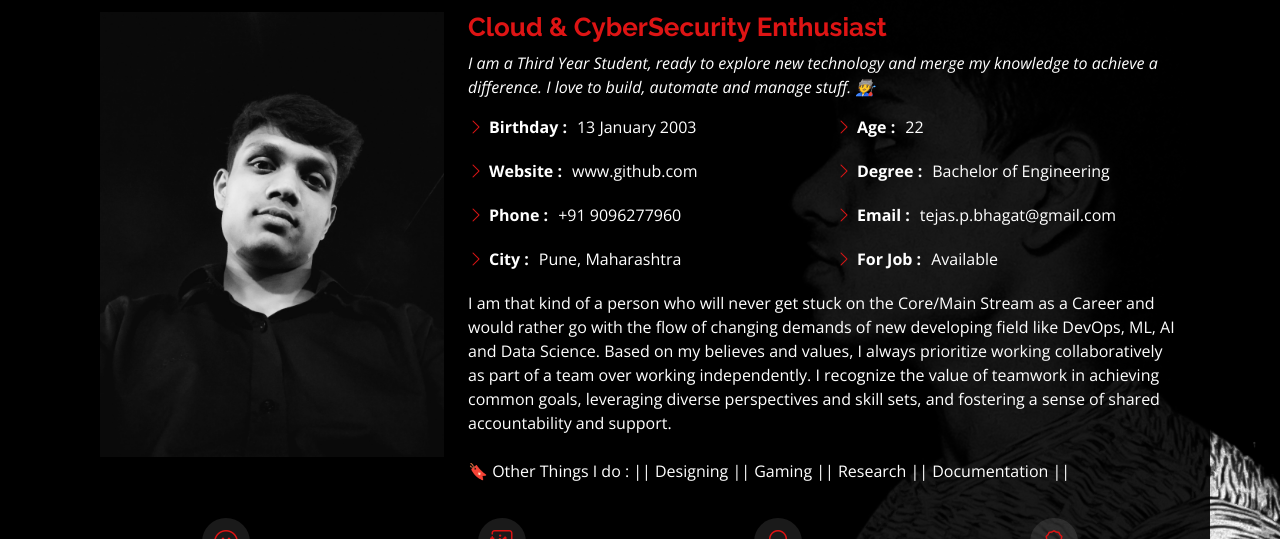
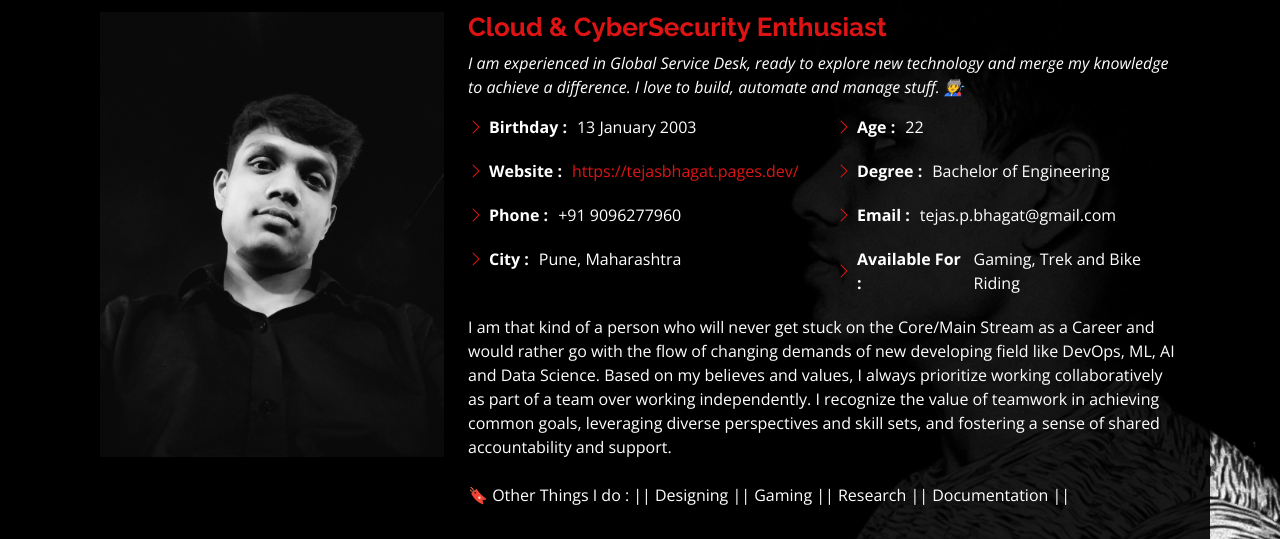
Before and after one commit to TejasPBhagat/portfolio, a plain HTML site: page index.html in a window 1280 px wide. Both pictures are taken after a click on the link "About". Shown: the part 201-740 px from the top of the page. Drawn offline with nearby package versions, Linux system fonts and the light colour scheme.

Commit message:
Updated interest-goals
Updated the errors in English

```diff
--- a/index.html
+++ b/index.html
@@ -38,7 +38,7 @@
       <h1><a href="index.html">Tejas Bhagat</a></h1>
       <!-- Uncomment below if you prefer to use an image logo -->
       <!-- <a href="index.html" class="mr-auto"><img src="assets/img/logo.png" alt="" class="img-fluid"></a> -->
-      <h2>I'm a passionate about <span>Cloud Security</span> and <span> Ethical Hacking</span> </h2>
+      <h2>I'm passionate about <span>Cloud Computing</span>, <span>Cybersecurity</span>, <span>Computer & Semiconductors Chips</span>, and <span>SAP Technologies</span></h2>
 
       <nav id="navbar" class="navbar">
         <ul>
@@ -53,7 +53,7 @@
       </nav><!-- .navbar -->
 
       <div class="social-links">
-        <a href="https://twitter.com/AmishaVKulkarni" class="twitter"  target="_blank"><i class="bi bi-twitter"></i></a>
+        <a href="https://twitter.com/" class="twitter"  target="_blank"><i class="bi bi-twitter"></i></a>
         <a href="https://github.com/TejasPBhagat/" class="github" target="_blank"><i class="bi bi-github"></i></a>
         <a href="https://www.instagram.com/_tejasb13_/" class="instagram" target="_blank"><i class="bi bi-instagram"></i></a>
         <a href="https://www.linkedin.com/in/tejas-prashant-bhagat/" class="linkedin" target="_blank"><i class="bi bi-linkedin"></i></a>
@@ -81,14 +81,14 @@
         <div class="col-lg-8 pt-4 pt-lg-0 content" data-aos="fade-left">
           <h3>Cloud &amp; CyberSecurity Enthusiast</h3>
           <p class="fst-italic">
-            I am a Third Year Student, ready to explore new technology and merge my knowledge to achieve a difference.
+            I am experienced in Global Service Desk, ready to explore new technology and merge my knowledge to achieve a difference.
             I love to build, automate and manage stuff. 🧑‍🏭
           </p>
           <div class="row">
             <div class="col-lg-6">
               <ul>
                 <li><i class="bi bi-chevron-right"></i> <strong>Birthday :</strong> <span>13 January 2003</span></li>
-                <li><i class="bi bi-chevron-right"></i> <strong>Website :</strong> <span>www.github.com</span></li>
+                <li><i class="bi bi-chevron-right"></i> <strong>Website :</strong> <a href="https://tejasbhagat.pages.dev/" target="_blank">https://tejasbhagat.pages.dev/</a></li>
                 <li><i class="bi bi-chevron-right"></i> <strong>Phone :</strong> <span>+91 9096277960</span></li>
                 <li><i class="bi bi-chevron-right"></i> <strong>City :</strong> <span>Pune, Maharashtra</span></li>
               </ul>
@@ -98,7 +98,7 @@
                 <li><i class="bi bi-chevron-right"></i> <strong>Age :</strong> <span>22</span></li>
                 <li><i class="bi bi-chevron-right"></i> <strong>Degree :</strong> <span>Bachelor of Engineering</span></li>
                 <li><i class="bi bi-chevron-right"></i> <strong>Email :</strong> <span>tejas.p.bhagat@gmail.com</span></li>
-                <li><i class="bi bi-chevron-right"></i> <strong>For Job :</strong> <span>Available</span></li>
+                <li><i class="bi bi-chevron-right"></i> <strong>Available For :</strong> <span>Gaming, Trek and Bike Riding</span></li>
               </ul>
             </div>
           </div>
```
